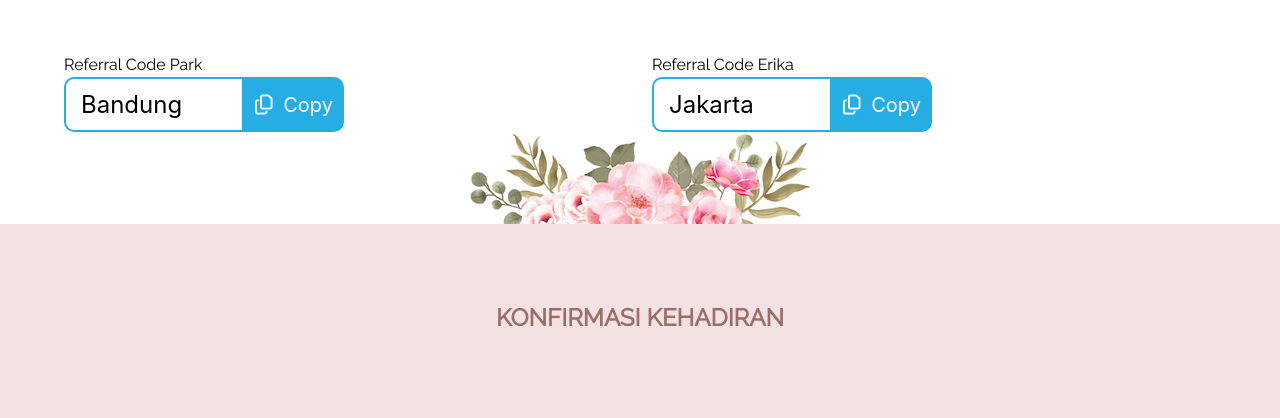
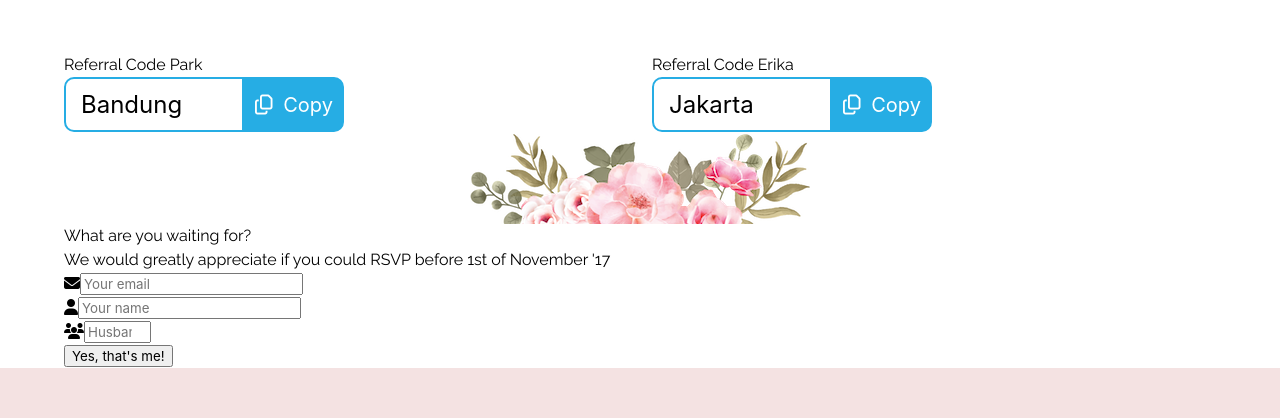
Before and after one commit to PARK-1993/PARK-1993.github.io, a plain HTML site: page index-with-animation.html in a window 1280 px wide. Shown: the part 4594-5012 px from the top of the page. Drawn offline with nearby package versions, Linux system fonts and the light colour scheme; a web font is replaced by a local one.

Commit message:
Add RSVP_2

```diff
--- a/index-with-animation.html
+++ b/index-with-animation.html
@@ -385,7 +385,7 @@
           </div>
           <!-- End PESAN SPONSOR-->
 
-      <!-- Begin Tentang Park and Erika -->
+      <!-- Begin About Park and Erika -->
       <div class="section-light regular-section" id="about-park-erika">
         <div class="container">
           <div class="column is-12 prolog">
@@ -438,8 +438,79 @@
 
 
       </div>
-      <!-- End Tentang Park dan Erika -->
+      <!-- End About Park And Erika -->
+      <section class="rsvp text-center" id="rsvp">
 
+        <div id="rsvp-modal" class="modal fade" tabindex="-1" role="dialog">
+            <div class="modal-dialog" role="document">
+                <div class="modal-content">
+                    <div class="modal-body">
+                        <button type="button" class="close" data-dismiss="modal" aria-label="Close"><span>&times;</span>
+                        </button>
+                        <div class="section-padding">
+                            <h3>Thank you!</h3>
+                            <p>We are glad to see you join us on our big day.</p>
+                            <div id="add-to-cal"></div>
+                        </div>
+                    </div>
+                </div><!-- /.modal-content -->
+            </div><!-- /.modal-dialog -->
+        </div><!-- /.modal -->
+
+        <div class="container">
+            <div class="row">
+                <div class="col-md-6 col-md-offset-3">
+                    <h3>What are you waiting for?</h3>
+                    <p>We would greatly appreciate if you could RSVP before 1st of November '17</p>
+                    <form id="rsvp-form" class="rsvp-form"
+                          action=""
+                          method="POST">
+                        <div class="row">
+                            <div class="col-md-6 col-sm-6">
+                                <div class="form-input-group">
+                                    <i class="fa fa-envelope"></i><input type="email" name="email" class=""
+                                                                        placeholder="Your email"
+                                                                        required>
+                                </div>
+                            </div>
+                            <div class="col-md-6 col-sm-6">
+                                <div class="form-input-group">
+                                    <i class="fa fa-user"></i><input name="name" class=""
+                                                                    placeholder="Your name"
+                                                                    required>
+                                </div>
+                            </div>
+                        </div>
+                        <div class="row">
+                            <div class="col-md-6 col-sm-6">
+                                <div class="form-input-group">
+                                    <i class="fa fa-users"></i><input type="number" name="extras" class="" min="0"
+                                                                      max="4"
+                                                                      placeholder="Husband/Wife or kids"
+                                                                      required>
+                                </div>
+                            </div>
+                            <div class="col-md-6 col-sm-6">
+                                <!-- <div class="form-input-group">
+                                    <i class="fa fa-key"></i><input type="number" name="invite_code" id="invite_code"
+                                                                    class="" min="0"
+                                                                    placeholder="Invite code"
+                                                                    required>
+                                </div> -->
+                            </div>
+                        </div>
+                        <div class="row">
+                            <div class="col-md-12" id="alert-wrapper"></div>
+                        </div>
+                        <button class="btn-fill rsvp-btn">
+                            Yes,
+                            that's me!
+                        </button>
+                    </form>
+                </div>
+            </div>
+        </div>
+      </section>
       <!-- Begin RSVP Content -->
       <div class="section-dark contact" id="rsvp">
         <div class="container">
```
Also changed, not shown: index.html (+2 -2 lines).
